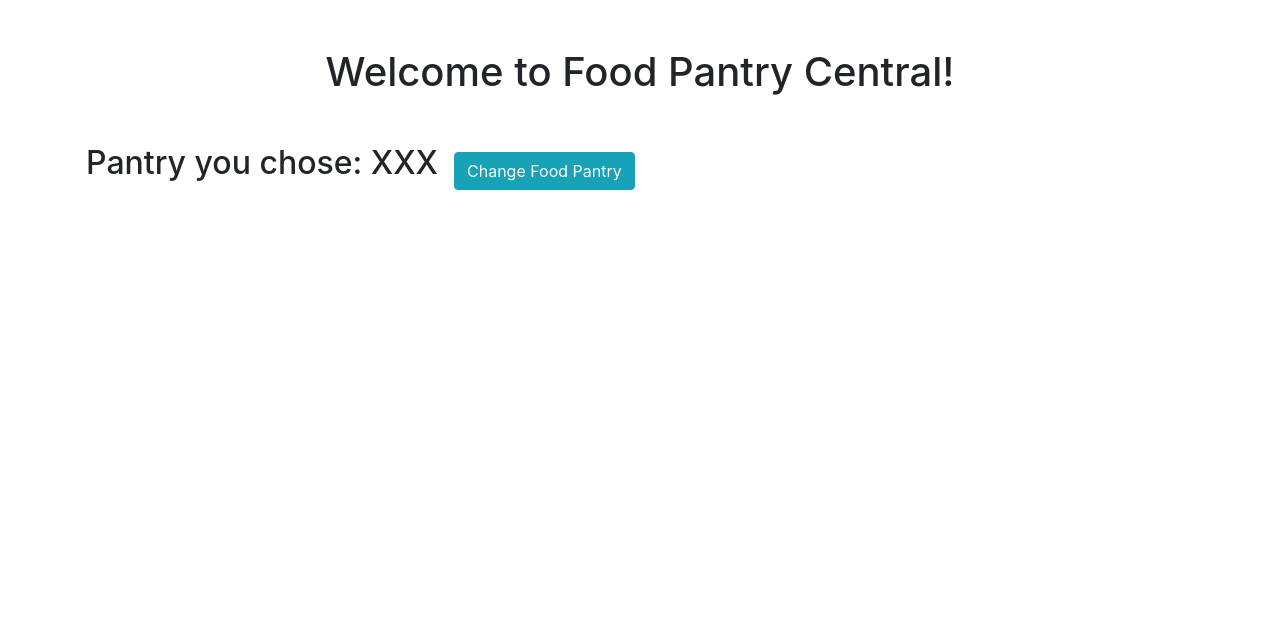
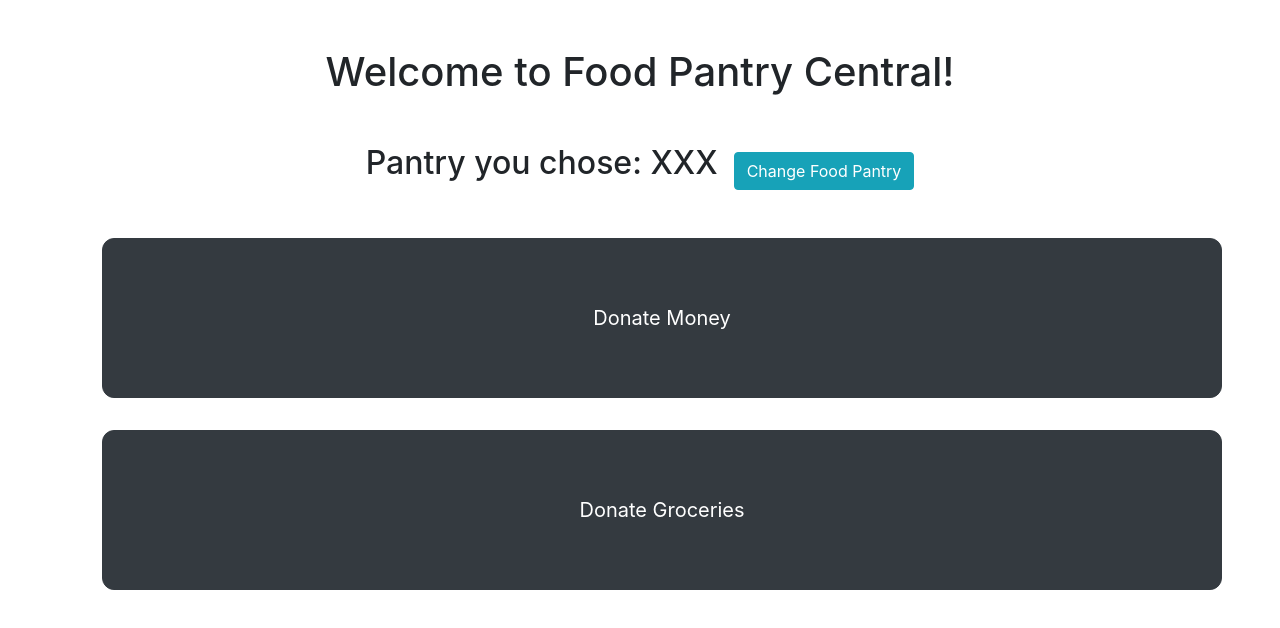
Before and after one commit to bcstarke/food-pantry-central, a React (Create React App) app: page /donationType in a window 1280 px wide. Shown: the top 628 px of the page. Built offline with nearby package versions, Linux system fonts and the light colour scheme.

Commit message:
added choose donation type

```diff
--- a/src/components/chooseDonationType/ChooseDonationType.css
+++ b/src/components/chooseDonationType/ChooseDonationType.css
@@ -15,3 +15,7 @@
 .change-pantry-btn {
     margin-left: 1rem;
 }
+
+.option-select-button{
+    height: 10rem;
+}
--- a/src/components/chooseDonationType/ChooseDonationType.js
+++ b/src/components/chooseDonationType/ChooseDonationType.js
@@ -13,7 +13,7 @@ export default class ChooseDonationType extends Component {
                         <h1>Welcome to Food Pantry Central!</h1>
                         <br/>
                         <div className="row">
-                            <div className="pantry-info-container">
+                            <div className="pantry-info-container container-fluid">
                                 <h2>Pantry you chose: XXX</h2>
                                 <div className="change-pantry-container">
                                     <Link to="/choosePantry"
@@ -24,6 +24,20 @@ export default class ChooseDonationType extends Component {
                                 </div>
                             </div>
                         </div>
+                        <div className="row">
+                            <div className="d-grid gap-3">
+                                <Link to="/"
+                                      className="btn btn-dark btn-lg option-select-button"
+                                      type="button">
+                                    Donate Money
+                                </Link>
+                                <Link to="/"
+                                      className="btn btn-dark btn-lg option-select-button"
+                                      type="button">
+                                    Donate Groceries
+                                </Link>
+                            </div>
+                        </div>
                     </div>
                 </div>
             </div>
```
Also changed, not shown: 1 other file (tests, documents, lock files or other folders).
